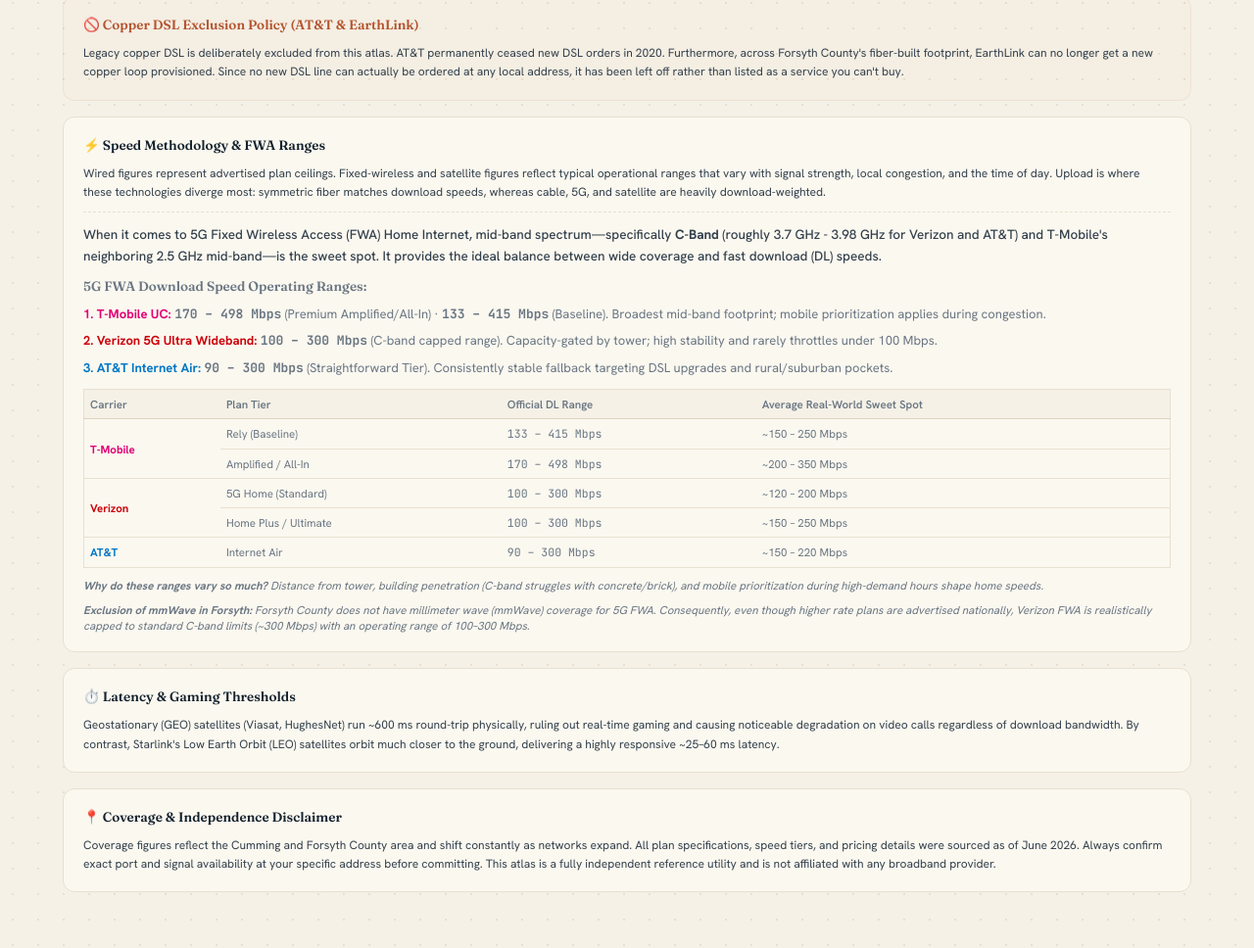
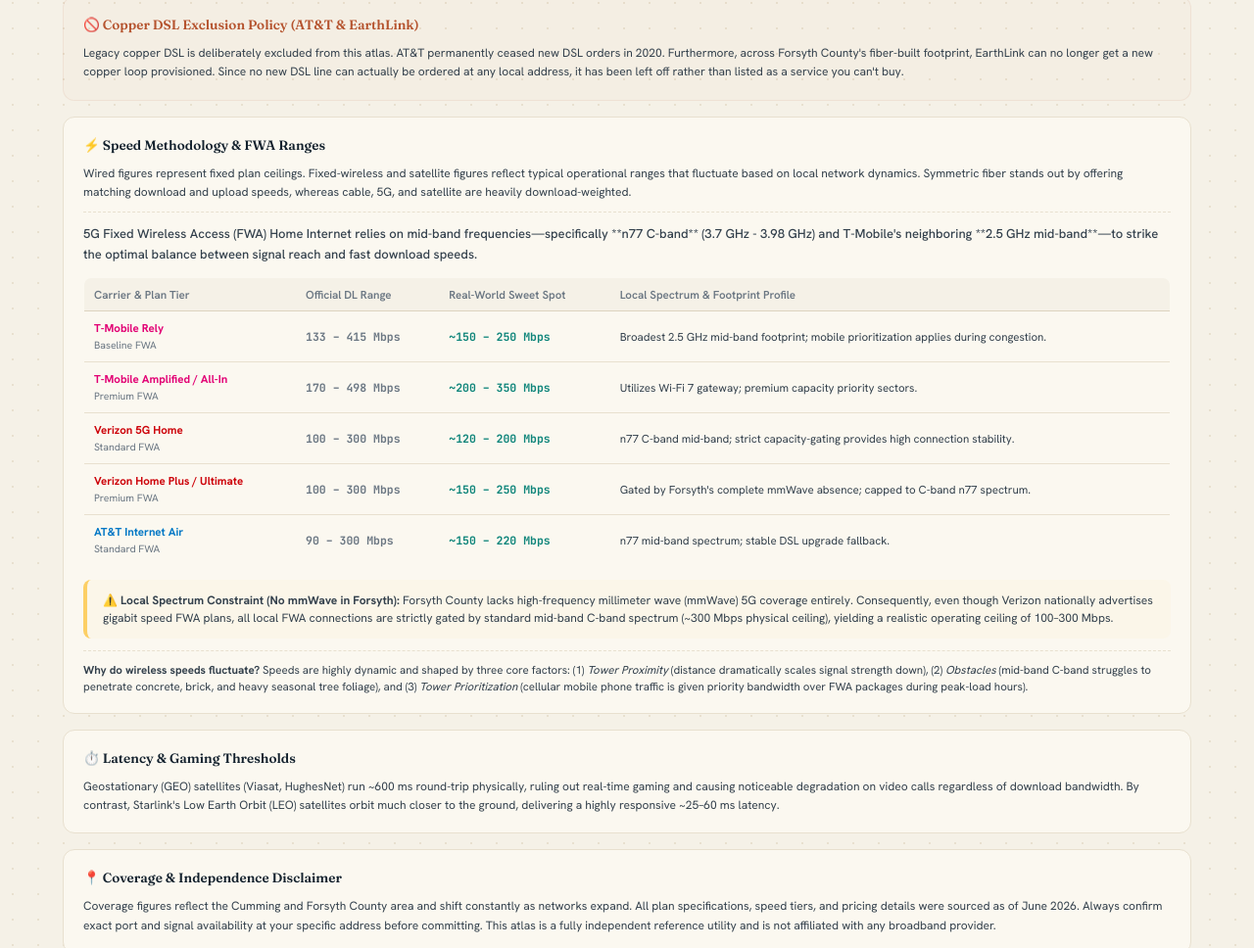
Before and after one commit to curdriceaurora/broadband-atlas, a website: page forsyth-broadband-atlas.html in a window 1280 px wide. Shown: the part 3156-4124 px from the top of the page at 98% size. Drawn offline with Linux system fonts and the light colour scheme.

Commit message:
style: overhaul FWA Speed Methodology layout for premium information hierarchy

```diff
--- a/forsyth-broadband-atlas.html
+++ b/forsyth-broadband-atlas.html
@@ -988,82 +988,82 @@
         <svg class="chev" width="13" height="13" viewBox="0 0 24 24" fill="none" stroke="currentColor" stroke-width="2.2"><path d="m6 9 6 6 6-6"/></svg>
       </summary>
       <div class="note-card-content" style="display: flex; flex-direction: column; gap: 10px;">
-        <p>Wired figures represent advertised plan ceilings. Fixed-wireless and satellite figures reflect typical operational ranges that vary with signal strength, local congestion, and the time of day. Upload is where these technologies diverge most: symmetric fiber matches download speeds, whereas cable, 5G, and satellite are heavily download-weighted.</p>
+        <p>
+          Wired figures represent fixed plan ceilings. Fixed-wireless and satellite figures reflect typical operational ranges that fluctuate based on local network dynamics. Symmetric fiber stands out by offering matching download and upload speeds, whereas cable, 5G, and satellite are heavily download-weighted.
+        </p>
 
         <div class="fwa-methodology-rich" style="border-top: 1px dashed var(--border-soft); padding-top: 12px;">
-          <p style="font-weight: 500; font-size: 13.5px; margin-bottom: 10px;">
-            When it comes to 5G Fixed Wireless Access (FWA) Home Internet, mid-band spectrum—specifically <strong>C-Band</strong> (roughly 3.7 GHz - 3.98 GHz for Verizon and AT&T) and T-Mobile's neighboring 2.5 GHz mid-band—is the sweet spot. It provides the ideal balance between wide coverage and fast download (DL) speeds.
+          <p style="font-weight: 500; font-size: 13px; margin-bottom: 12px; color: var(--ink-soft);">
+            5G Fixed Wireless Access (FWA) Home Internet relies on mid-band frequencies—specifically **n77 C-band** (3.7 GHz - 3.98 GHz) and T-Mobile's neighboring **2.5 GHz mid-band**—to strike the optimal balance between signal reach and fast download speeds.
           </p>
 
-          <h5 style="font-size: 13.5px; font-family: var(--display); margin-bottom: 8px; font-weight: 600;">5G FWA Download Speed Operating Ranges:</h5>
-
-          <div style="display: flex; flex-direction: column; gap: 8px; font-size: 13px;">
-            <div>
-              <strong style="color: var(--brand-tmo);">1. T-Mobile UC:</strong>
-              <span style="font-family: var(--mono); font-weight: 700;">170 – 498 Mbps</span> (Premium Amplified/All-In) ·
-              <span style="font-family: var(--mono); font-weight: 700;">133 – 415 Mbps</span> (Baseline).
-              <span style="color: var(--ink-faint);">Broadest mid-band footprint; mobile prioritization applies during congestion.</span>
-            </div>
-
-            <div>
-              <strong style="color: var(--brand-verizon);">2. Verizon 5G Ultra Wideband:</strong>
-              <span style="font-family: var(--mono); font-weight: 700;">100 – 300 Mbps</span> (C-band capped range).
-              <span style="color: var(--ink-faint);">Capacity-gated by tower; high stability and rarely throttles under 100 Mbps.</span>
-            </div>
-
-            <div>
-              <strong style="color: var(--brand-att);">3. AT&T Internet Air:</strong>
-              <span style="font-family: var(--mono); font-weight: 700;">90 – 300 Mbps</span> (Straightforward Tier).
-              <span style="color: var(--ink-faint);">Consistently stable fallback targeting DSL upgrades and rural/suburban pockets.</span>
-            </div>
-          </div>
-
-          <table class="fwa-table" style="width: 100%; border-collapse: collapse; font-size: 11.5px; margin-top: 12px; border: 1px solid var(--border-soft);">
+          <table class="fwa-table" style="width: 100%; border-collapse: collapse; font-size: 11.5px; margin-top: 12px; border: 1px solid var(--border-soft); border-radius: var(--radius-sm); overflow: hidden;">
             <thead>
               <tr style="background: var(--bg-app); border-bottom: 1px solid var(--border-color); text-align: left;">
-                <th style="padding: 6px; font-weight: 600;">Carrier</th>
-                <th style="padding: 6px; font-weight: 600;">Plan Tier</th>
-                <th style="padding: 6px; font-weight: 600;">Official DL Range</th>
-                <th style="padding: 6px; font-weight: 600;">Average Real-World Sweet Spot</th>
+                <th style="padding: 8px 10px; font-weight: 600;">Carrier &amp; Plan Tier</th>
+                <th style="padding: 8px 10px; font-weight: 600;">Official DL Range</th>
+                <th style="padding: 8px 10px; font-weight: 600;">Real-World Sweet Spot</th>
+                <th style="padding: 8px 10px; font-weight: 600;">Local Spectrum &amp; Footprint Profile</th>
               </tr>
             </thead>
             <tbody>
               <tr style="border-bottom: 1px solid var(--border-soft);">
-                <td style="padding: 6px; font-weight: 700; color: var(--brand-tmo);" rowspan="2">T-Mobile</td>
-                <td style="padding: 6px;">Rely (Baseline)</td>
-                <td style="padding: 6px; font-family: var(--mono);">133 – 415 Mbps</td>
-                <td style="padding: 6px;">~150 – 250 Mbps</td>
+                <td style="padding: 8px 10px;">
+                  <strong style="color: var(--brand-tmo);">T-Mobile Rely</strong><br>
+                  <span style="font-size: 10.5px; color: var(--ink-faint);">Baseline FWA</span>
+                </td>
+                <td style="padding: 8px 10px; font-family: var(--mono); font-weight: 600;">133 – 415 Mbps</td>
+                <td style="padding: 8px 10px; font-family: var(--mono); font-weight: 600; color: var(--primary);">~150 – 250 Mbps</td>
+                <td style="padding: 8px 10px; color: var(--ink-soft);">Broadest 2.5 GHz mid-band footprint; mobile prioritization applies during congestion.</td>
               </tr>
               <tr style="border-bottom: 1px solid var(--border-soft);">
-                <td style="padding: 6px;">Amplified / All-In</td>
-                <td style="padding: 6px; font-family: var(--mono);">170 – 498 Mbps</td>
-                <td style="padding: 6px;">~200 – 350 Mbps</td>
+                <td style="padding: 8px 10px;">
+                  <strong style="color: var(--brand-tmo);">T-Mobile Amplified / All-In</strong><br>
+                  <span style="font-size: 10.5px; color: var(--ink-faint);">Premium FWA</span>
+                </td>
+                <td style="padding: 8px 10px; font-family: var(--mono); font-weight: 600;">170 – 498 Mbps</td>
+                <td style="padding: 8px 10px; font-family: var(--mono); font-weight: 600; color: var(--primary);">~200 – 350 Mbps</td>
+                <td style="padding: 8px 10px; color: var(--ink-soft);">Utilizes Wi-Fi 7 gateway; premium capacity priority sectors.</td>
               </tr>
               <tr style="border-bottom: 1px solid var(--border-soft);">
-                <td style="padding: 6px; font-weight: 700; color: var(--brand-verizon);" rowspan="2">Verizon</td>
-                <td style="padding: 6px;">5G Home (Standard)</td>
-                <td style="padding: 6px; font-family: var(--mono);">100 – 300 Mbps</td>
-                <td style="padding: 6px;">~120 – 200 Mbps</td>
+                <td style="padding: 8px 10px;">
+                  <strong style="color: var(--brand-verizon);">Verizon 5G Home</strong><br>
+                  <span style="font-size: 10.5px; color: var(--ink-faint);">Standard FWA</span>
+                </td>
+                <td style="padding: 8px 10px; font-family: var(--mono); font-weight: 600;">100 – 300 Mbps</td>
+                <td style="padding: 8px 10px; font-family: var(--mono); font-weight: 600; color: var(--primary);">~120 – 200 Mbps</td>
+                <td style="padding: 8px 10px; color: var(--ink-soft);">n77 C-band mid-band; strict capacity-gating provides high connection stability.</td>
               </tr>
               <tr style="border-bottom: 1px solid var(--border-soft);">
-                <td style="padding: 6px;">Home Plus / Ultimate</td>
-                <td style="padding: 6px; font-family: var(--mono);">100 – 300 Mbps</td>
-                <td style="padding: 6px;">~150 – 250 Mbps</td>
+                <td style="padding: 8px 10px;">
+                  <strong style="color: var(--brand-verizon);">Verizon Home Plus / Ultimate</strong><br>
+                  <span style="font-size: 10.5px; color: var(--ink-faint);">Premium FWA</span>
+                </td>
+                <td style="padding: 8px 10px; font-family: var(--mono); font-weight: 600;">100 – 300 Mbps</td>
+                <td style="padding: 8px 10px; font-family: var(--mono); font-weight: 600; color: var(--primary);">~150 – 250 Mbps</td>
+                <td style="padding: 8px 10px; color: var(--ink-soft);">Gated by Forsyth's complete mmWave absence; capped to C-band n77 spectrum.</td>
               </tr>
               <tr style="border-bottom: 1px solid var(--border-soft);">
-                <td style="padding: 6px; font-weight: 700; color: var(--brand-att);">AT&T</td>
-                <td style="padding: 6px;">Internet Air</td>
-                <td style="padding: 6px; font-family: var(--mono);">90 – 300 Mbps</td>
-                <td style="padding: 6px;">~150 – 220 Mbps</td>
+                <td style="padding: 8px 10px;">
+                  <strong style="color: var(--brand-att);">AT&amp;T Internet Air</strong><br>
+                  <span style="font-size: 10.5px; color: var(--ink-faint);">Standard FWA</span>
+                </td>
+                <td style="padding: 8px 10px; font-family: var(--mono); font-weight: 600;">90 – 300 Mbps</td>
+                <td style="padding: 8px 10px; font-family: var(--mono); font-weight: 600; color: var(--primary);">~150 – 220 Mbps</td>
+                <td style="padding: 8px 10px; color: var(--ink-soft);">n77 mid-band spectrum; stable DSL upgrade fallback.</td>
               </tr>
             </tbody>
           </table>
 
-          <p style="font-size: 11.5px; font-style: italic; color: var(--ink-faint); margin-top: 10px; line-height: 1.38;">
-            <strong>Why do these ranges vary so much?</strong> Distance from tower, building penetration (C-band struggles with concrete/brick), and mobile prioritization during high-demand hours shape home speeds.
-          </p>
-          <p style="font-size: 11.5px; font-style: italic; color: var(--ink-faint); margin-top: 10px; line-height: 1.38;">
-            <strong>Exclusion of mmWave in Forsyth:</strong> Forsyth County does not have millimeter wave (mmWave) coverage for 5G FWA. Consequently, even though higher rate plans are advertised nationally, Verizon FWA is realistically capped to standard C-band limits (~300 Mbps) with an operating range of 100–300 Mbps.
+          <div style="background: rgba(252, 207, 101, 0.05); border-left: 4px solid #fccf65; padding: 12px 16px; border-radius: var(--radius-sm); font-size: 12px; line-height: 1.5; margin-top: 14px; color: var(--ink-soft);">
+            <strong>⚠️ Local Spectrum Constraint (No mmWave in Forsyth):</strong> Forsyth County lacks high-frequency millimeter wave (mmWave) 5G coverage entirely. Consequently, even though Verizon nationally advertises gigabit speed FWA plans, all local FWA connections are strictly gated by standard mid-band C-band spectrum (~300 Mbps physical ceiling), yielding a realistic operating ceiling of 100–300 Mbps.
+          </div>
+
+          <p style="font-size: 11.5px; line-height: 1.5; color: var(--ink-soft); margin-top: 12px; border-top: 1px dashed var(--border-soft); padding-top: 10px;">
+            <strong>Why do wireless speeds fluctuate?</strong> Speeds are highly dynamic and shaped by three core factors:
+            (1) <em>Tower Proximity</em> (distance dramatically scales signal strength down),
+            (2) <em>Obstacles</em> (mid-band C-band struggles to penetrate concrete, brick, and heavy seasonal tree foliage), and
+            (3) <em>Tower Prioritization</em> (cellular mobile phone traffic is given priority bandwidth over FWA packages during peak-load hours).
           </p>
         </div>
       </div>
```
Also changed, not shown: public/index.html (+54 -54 lines).
